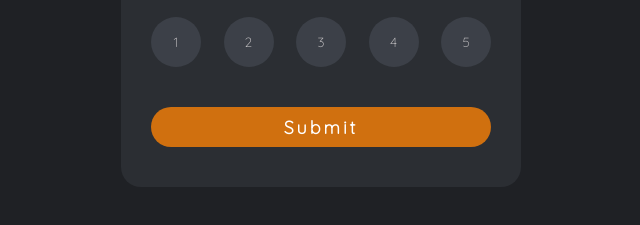
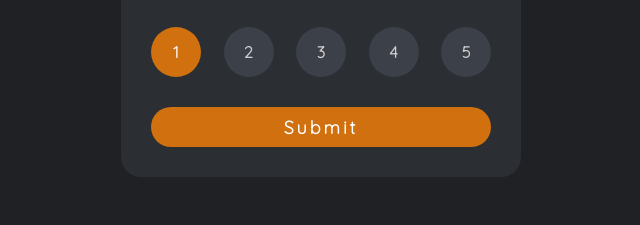
Before and after one commit to kowai-onigiri/Interactive-Rating, a plain HTML site: page interactive-rating-component-main/index.html in a window 1280 px wide. In both pictures the pointer is over the button 495 px from the left and 455 px from the top of the page. Shown: the part 413-638 px from the top of the page, without its empty margins (319-959 px from the left). Drawn offline with Linux system fonts and the light colour scheme.

Commit message:
add hover style

```diff
--- a/interactive-rating-component-main/style.css
+++ b/interactive-rating-component-main/style.css
@@ -26,7 +26,7 @@ body {
 
 .card {
     width: 400px;
-    height: 400px;
+    height: 380px;
     background-color: #2B2E33;
     border-radius: 20px;
     display: flex;
@@ -81,6 +81,14 @@ body {
     border: none;
     color: #CFCCCE;
     font-family: 'Quicksand', sans-serif;
+    font-size: 16px;
+    font-weight: bold;
+}
+
+.num:hover {
+    background-color: #D0700F;
+    color: white;
+    font-weight: bolder;
 }
 
 
@@ -89,7 +97,7 @@ body {
     border-radius: 20px;
     height: 40px;
     width: 340px;
-    margin-top: 40px;
+    margin-top: 30px;
     background-color: #D0700F;
     border: none;
     color: white;
@@ -98,3 +106,9 @@ body {
     font-size: 18px;
     letter-spacing: 3px;
 }
+
+.submit:hover {
+    background-color: white;
+    color: #D0700F;
+    font-weight: bolder;
+}
```
